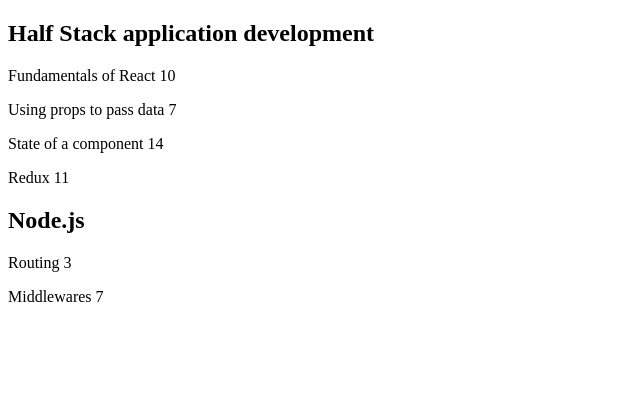
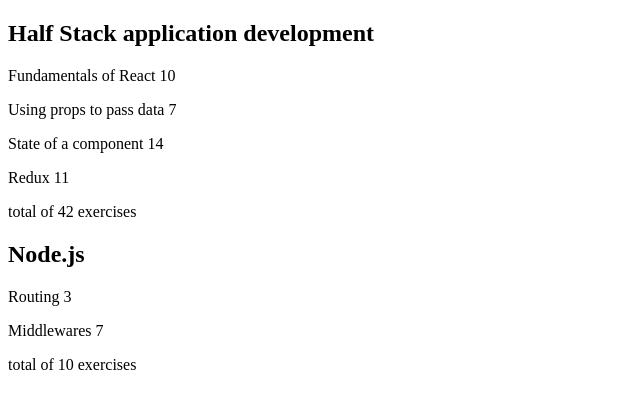
Before and after one commit to AndresBo/courseinfo-app, a React (Create React App) app: page / in a window 1280 px wide. Shown: the top 408 px of the page, without its empty margins (0-640 px from the left). Built offline with nearby package versions, Linux system fonts and the light colour scheme.

Commit message:
build: added total of exercises

```diff
--- a/src/App.js
+++ b/src/App.js
@@ -1,17 +1,35 @@
 
 // create a section HTML component for each course and using map, send each part to Content component
 const Header = ({courseName, courseContent}) => {
-  console.log(courseContent)
+  //console.log(courseContent)
   return (
   <section>
     <h2>{courseName}</h2>
     {courseContent.map(part => <Content key={part.id} part={part.name} exercises={part.exercises}/>)}
+    <TotalExercises parts={courseContent}/>
   </section>
   )
 }
 
+
 // creates a <p> element for each part
 const Content = ({part, exercises}) => <p>{part} {exercises}</p>
+
+
+// !!! get sum of exercises in a course - use reducer?
+const TotalExercises = ({parts}) => {
+  console.log(parts);
+  let total = 0
+  for (var i = 0; i < parts.length; i++) {
+    total += parts[i].exercises
+  }
+  console.log(total)
+
+  return (
+    <p>total of {total} exercises</p>
+  )
+}
+
 
 // Get courses array and using map, passes each course name and parts to Header component:
 const Courses = ({courses}) => {
```
